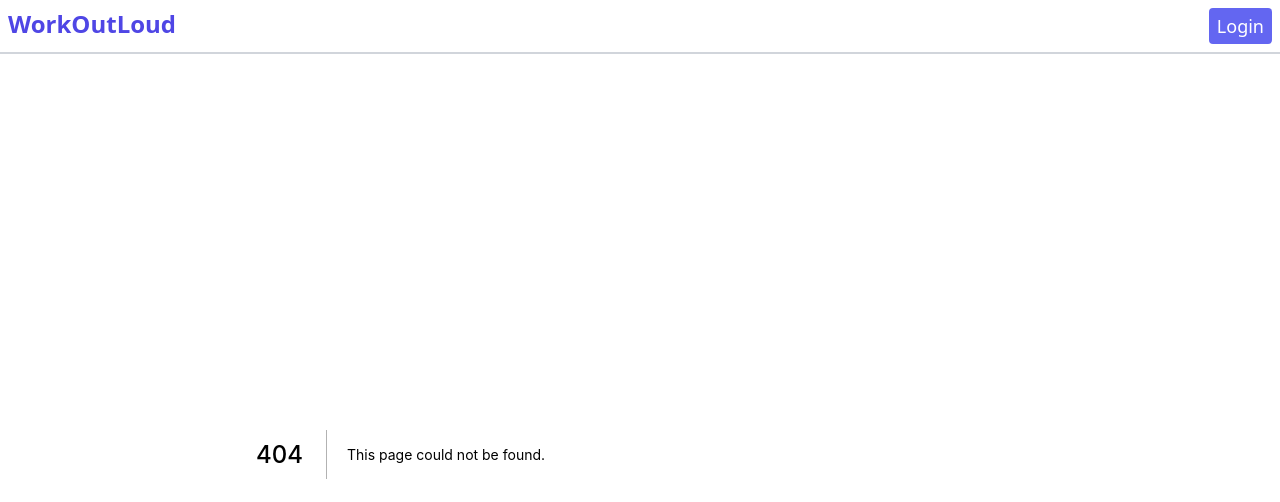
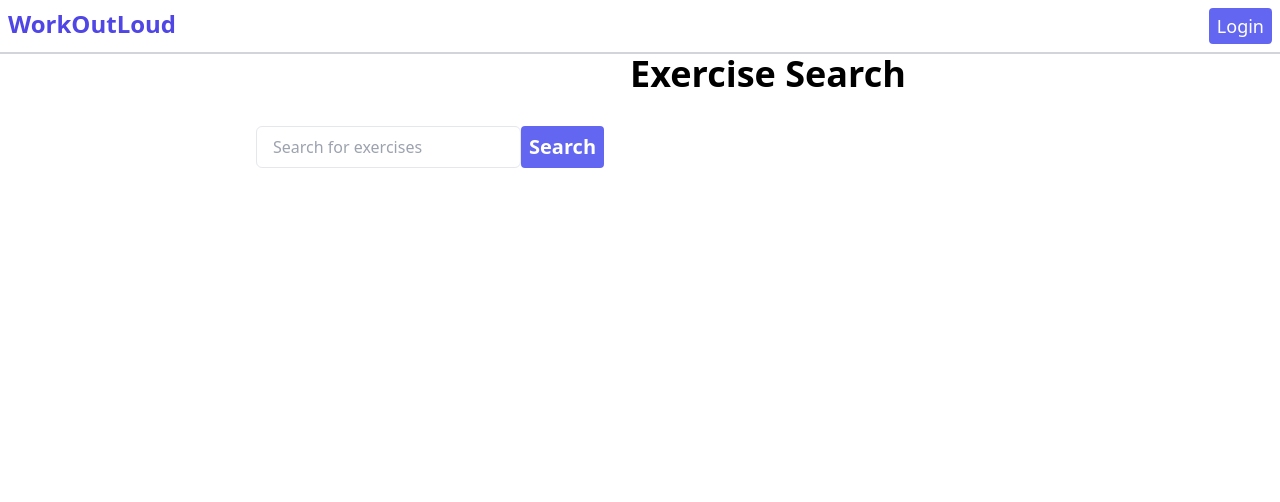
Before and after one commit to WorkOutLoudApp/workoutloud, a Next.js app in the folder apps/dashboard/: page /exercise in a window 1280 px wide. Before the commit this address had no page. Shown: the top 502 px of the page. Built offline with nearby package versions, Linux system fonts and the light colour scheme.

Commit message:
Merge pull request #6 from WorkOutLoudApp/nick/routine-components exercise page, Searchbar component

```diff
--- /dev/null
+++ b/apps/dashboard/src/components/Searchbar.tsx
@@ -0,0 +1,37 @@
+import React, { useState } from 'react'
+import { useAuth } from '@src/context/AuthProvider'
+import Login from '@src/pages/login'
+
+interface SearchBarProps {
+  onSearch: (searchTerm: string) => void
+}
+
+const SearchBar: React.FC<SearchBarProps> = ({ onSearch }) => {
+  const [searchTerm, setSearchTerm] = useState('')
+
+  const handleSearch = () => {
+    onSearch(searchTerm)
+  }
+
+  return (
+    <div className="flex items-center">
+      <div className="flex">
+        <input
+          type="text"
+          className="block w-full rounded-md border bg-white px-4 py-2 text-indigo-500 focus:border-indigo-400 focus:outline-none focus:ring focus:ring-indigo-300 focus:ring-opacity-40"
+          placeholder="Search for exercises"
+          value={searchTerm}
+          onChange={(e) => setSearchTerm(e.target.value)}
+        />
+        <button
+          className='font["Poppins",San-serif] cursor-pointer rounded bg-indigo-500 px-2 py-1 text-xl font-bold text-white hover:bg-indigo-600'
+          onClick={handleSearch}
+        >
+          Search
+        </button>
+      </div>
+    </div>
+  )
+}
+
+export default SearchBar
--- /dev/null
+++ b/apps/dashboard/src/pages/exercise.tsx
@@ -0,0 +1,121 @@
+import React, { useState } from 'react'
+import SearchBar from '@src/components/Searchbar'
+import { useAuth } from '@src/context/AuthProvider'
+import Login from './login'
+
+interface Exercise {
+  name: string
+  description: string
+  target: string
+  equipment: string
+  bodyPart: string
+  gifUrl: string
+}
+
+const Exercise: React.FC = () => {
+  const [searchResults, setSearchResults] = useState<Exercise[]>([])
+  const [currentPage, setCurrentPage] = useState<number>(1)
+  const [resultsPerPage, setResultsPerPage] = useState<number>(15)
+
+  const handleSearch = async (searchTerm: string) => {
+    try {
+      const response = await fetch(
+        `https://exercisedb.p.rapidapi.com/exercises?search=${searchTerm}`,
+        {
+          headers: {
+            'X-RapidAPI-Key':
+              '4beaf48415mshbf2ce385781a119p15b69ejsnfd3c06c001ec',
+            'X-RapidAPI-Host': 'exercisedb.p.rapidapi.com',
+          },
+        }
+      )
+      const data = await response.json()
+      const filteredData = data.filter((exercise: Exercise) => {
+        const { name, target, equipment, bodyPart } = exercise
+        const searchTerms = searchTerm.toLowerCase().split(' ')
+        return searchTerms.every((term) =>
+          [name, target, equipment, bodyPart].some((field) =>
+            field.toLowerCase().includes(term)
+          )
+        )
+      })
+      setSearchResults(filteredData)
+      setCurrentPage(1)
+    } catch (error) {
+      console.error(error)
+    }
+  }
+
+  const handlePageChange = (pageNumber: number) => {
+    return () => setCurrentPage(pageNumber)
+  }
+
+  const indexOfLastResult = currentPage * resultsPerPage
+  const indexOfFirstResult = indexOfLastResult - resultsPerPage
+  const currentResults = searchResults.slice(
+    indexOfFirstResult,
+    indexOfLastResult
+  )
+
+  const pageNumbers = []
+  for (let i = 1; i <= Math.ceil(searchResults.length / resultsPerPage); i++) {
+    pageNumbers.push(i)
+  }
+
+  return (
+    <div className="container mx-auto">
+      <h1 className="mb-8 text-center text-4xl font-bold">Exercise Search</h1>
+      <SearchBar onSearch={handleSearch} />
+      <ul className="mt-8 grid grid-cols-1 gap-4 md:grid-cols-2 lg:grid-cols-3">
+        {currentResults.map((result) => (
+          <li className="flex flex-col items-center rounded-md border p-4 shadow-sm transition duration-200 hover:shadow-lg">
+            <h3 className="mb-2 text-lg font-bold">{result.name}</h3>
+            <img
+              src={result.gifUrl}
+              alt={`GIF of ${result.name} exercise`}
+              className="mx-auto mb-4"
+              style={{ maxWidth: '200px', maxHeight: '200px' }}
+            />
+            <p className="mb-2 text-center">{result.description}</p>
+            <div className="flex flex-col items-center">
+              <span className="font-semibold text-gray-600">Target:</span>
+              <p className="mb-2">{result.target}</p>
+            </div>
+            <div className="flex flex-col items-center">
+              <span className="font-semibold text-gray-600">Equipment:</span>
+              <p className="mb-2">{result.equipment}</p>
+            </div>
+            <div className="flex flex-col items-center">
+              <span className="font-semibold text-gray-600">Body Part:</span>
+              <p className="mb-2">{result.bodyPart}</p>
+            </div>
+            <button className="mt-4 rounded border border-gray-400 bg-gray-100 py-2 px-4 font-semibold text-gray-700 shadow">
+              Add to routine
+            </button>
+          </li>
+        ))}
+      </ul>
+      {searchResults.length > resultsPerPage && (
+        <div className="mt-8 flex justify-center">
+          <button
+            onClick={handlePageChange(currentPage - 1)}
+            disabled={currentPage === 1}
+            className="rounded border border-gray-400 bg-gray-100 py-2 px-4 font-semibold text-gray-700 shadow"
+          >
+            Prev
+          </button>
+          <div className="mx-4 font-semibold text-gray-700">{currentPage}</div>
+          <button
+            onClick={handlePageChange(currentPage + 1)}
+            disabled={indexOfLastResult >= searchResults.length}
+            className="rounded border border-gray-400 bg-gray-100 py-2 px-4 font-semibold text-gray-700 shadow"
+          >
+            Next
+          </button>
+        </div>
+      )}
+    </div>
+  )
+}
+
+export default Exercise
```
